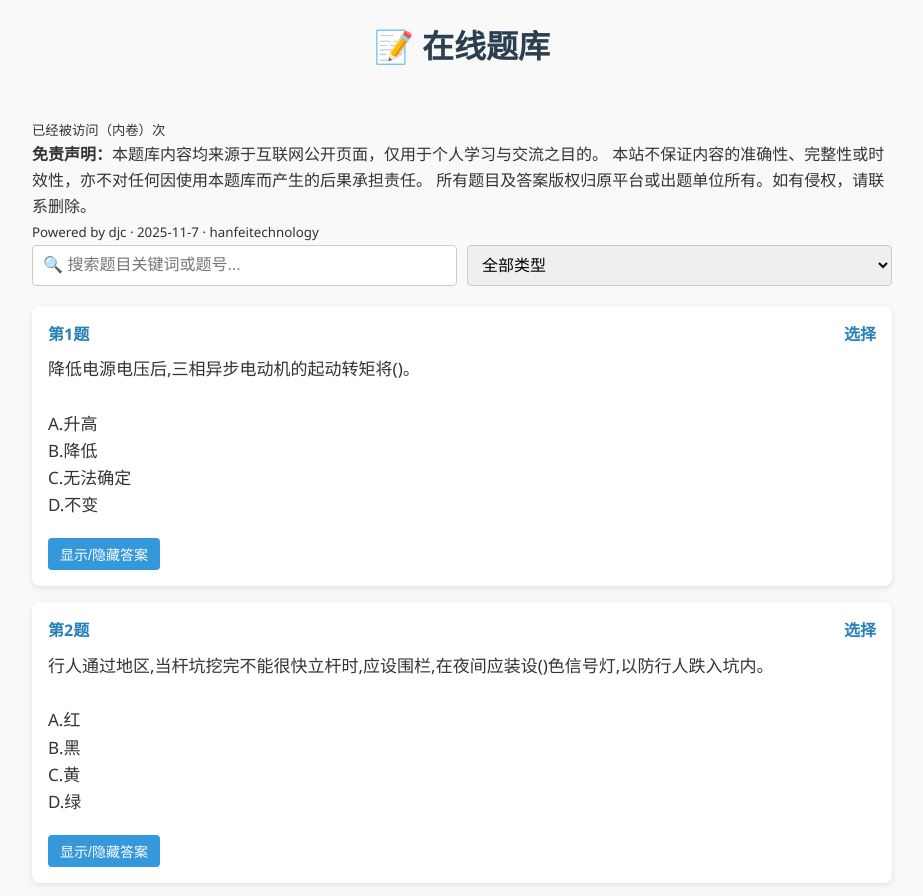
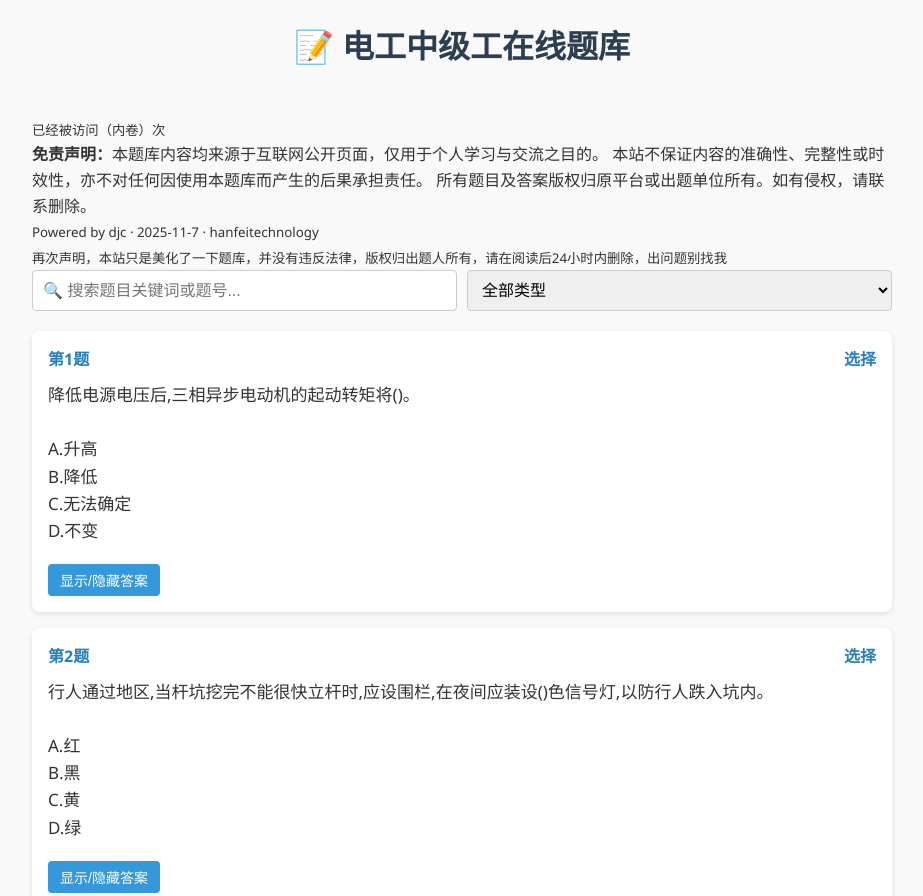
Before and after one commit to Thebanditsare/tiku, a plain HTML site: page index.html in a window 1280 px wide. Shown: the top 896 px of the page, without its empty margins (178-1101 px from the left). Drawn offline with Linux system fonts and the light colour scheme; some packages are replaced by stand-ins of ours; a script that the page names is missing.

Commit message:
add name

```diff
--- a/index.html
+++ b/index.html
@@ -3,7 +3,7 @@
 <head>
   <meta charset="UTF-8" />
   <meta name="viewport" content="width=device-width, initial-scale=1.0"/>
-  <title>在线题库</title>
+  <title>中级工在线题库</title>
 
   <link rel="stylesheet" href="style.css" />
     <!-- 引入不蒜子统计 -->
@@ -11,7 +11,7 @@
 </head>
 <body>
   <div class="container">
-    <h1>📝 在线题库</h1>
+    <h1>📝 电工中级工在线题库</h1>
     <footer class="footer">
 
       <br>
@@ -25,6 +25,8 @@
     所有题目及答案版权归原平台或出题单位所有。如有侵权，请联系删除。
   </p>
   <small>Powered by djc · 2025-11-7 · hanfeitechnology</small>
+  <br>
+  <small>再次声明，本站只是美化了一下题库，并没有违反法律，版权归出题人所有，请在阅读后24小时内删除，出问题别找我</small>
 </div>
     </span>
     </footer>
```
